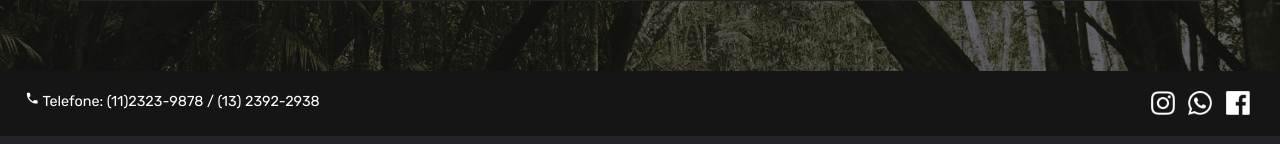
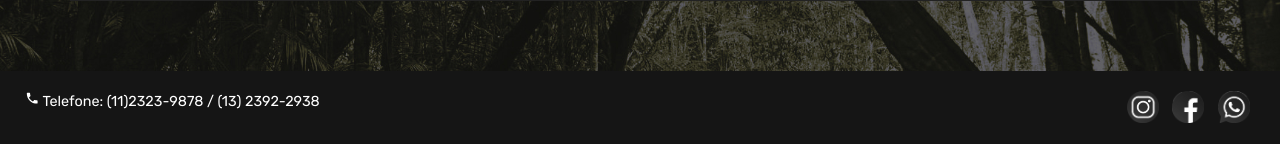
Before and after one commit to ronaldscruz/vegetation-store, a PHP site: page /index.php in a window 1280 px wide. Shown: the part 1215-1359 px from the top of the page. Run offline with PHP 8.4, Linux system fonts and the light colour scheme.

Commit message:
efeito de hover nas midias sociais

```diff
--- a/footer.php
+++ b/footer.php
@@ -11,8 +11,22 @@
     background-color: #151515;
 	}
 
-	#midia{
+	.midia{
 		margin-left: 10px;
+		filter: grayscale(100%);
+	    -webkit-filter: grayscale(100%);
+	    -moz-filter: grayscale(100%);
+	    -ms-filter: grayscale(100%);
+	    -o-filter: grayscale(100%);
+	    transition: all 0.2s ease;
+	}
+
+	.midia:hover{
+		filter: grayscale(0%);
+	    -webkit-filter: grayscale(0%);
+	    -moz-filter: grayscale(0%);
+	    -ms-filter: grayscale(0%);
+	    -o-filter: grayscale(0%);
 	}
 
 	#telefone{
@@ -51,9 +65,9 @@
 		</div>
 		<div class="col-md-6 col-sm-12" id="gp-midias">
 			<p>
-				<img src="img/social/instagram.png" width="24px" id="midia">
-				<img src="img/social/wpp.png" width="24px" id="midia">
-				<img src="img/social/facebook.png" width="24px" id="midia">
+				<a href="#"><img src='img/social/instagram_0.png' class="midia" id="instagram" onmouseout="this.src='img/social/instagram_0.png'" onmouseover="this.src='img/social/instagram_1.png';" width="32px"></a>
+				<a href="#"><img src='img/social/facebook_0.png' class="midia" id="facebook" onmouseout="this.src='img/social/facebook_0.png'" onmouseover="this.src='img/social/facebook_1.png';" width="32px"></a>
+				<a href="#"><img src='img/social/whatsapp_0.png' class="midia" id="whatsapp" onmouseout="this.src='img/social/whatsapp_0.png'" onmouseover="this.src='img/social/whatsapp_1.png';" width="32px"></a>
 			</p>
 		</div>
 	</div>
```
Also changed, not shown: img/social/facebook.png (deleted), img/social/facebook_0.png (added), img/social/facebook_1.png (added), img/social/instagram.png (deleted), img/social/instagram_0.png (added), img/social/instagram_1.png (added), img/social/whatsapp_0.png (added), img/social/whatsapp_1.png (added), img/social/wpp.png (deleted).
